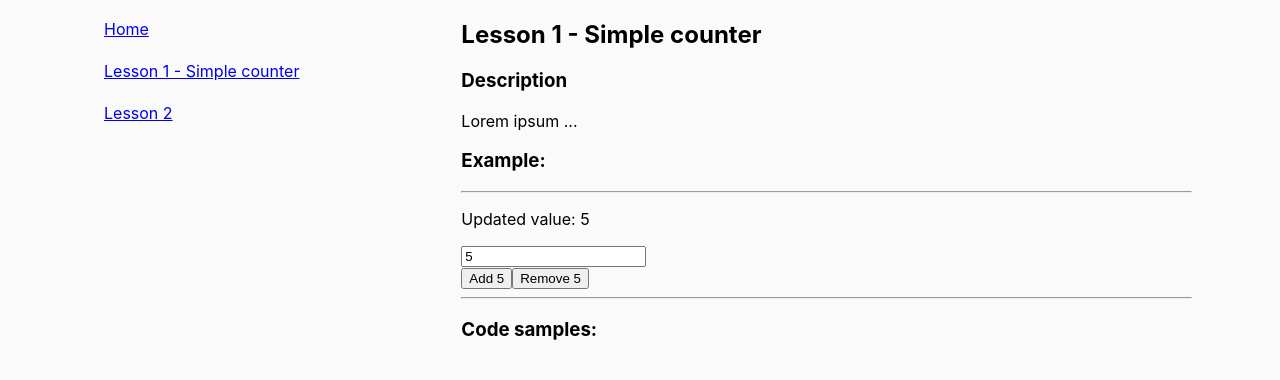
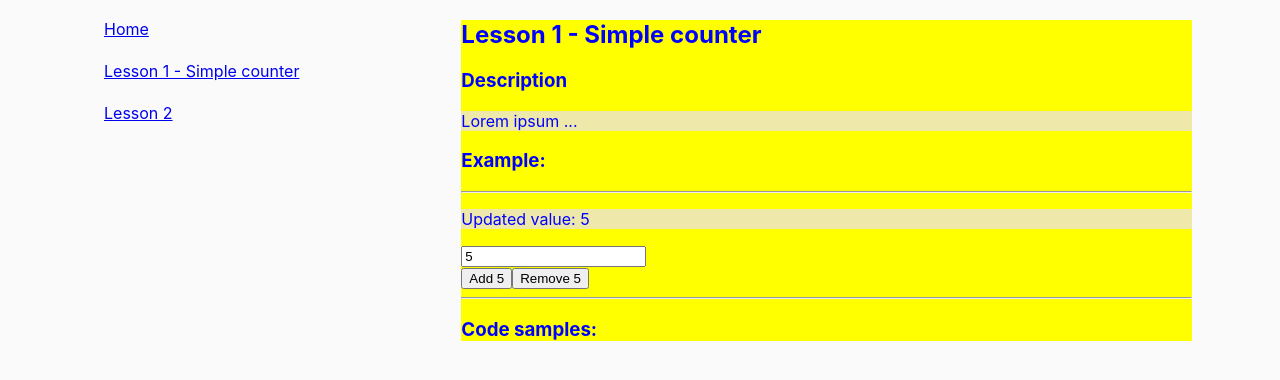
Before and after one commit to Shwartz/react-ts-lessons, a React (Create React App) app: page /lesson1 in a window 1280 px wide. Shown: the top 380 px of the page. Built offline with nearby package versions, Linux system fonts and the light colour scheme.

Commit message:
SCSS support tested, lint issues cleaned

```diff
--- a/src/Home.tsx
+++ b/src/Home.tsx
@@ -1,10 +1,6 @@
 import React from 'react';
 
-interface IProps {
-
-}
-
-export class Home extends React.Component<IProps> {
+export class Home extends React.Component {
 
     render() {
         return (
--- a/src/lesson-1/Lesson1.module.scss
+++ b/src/lesson-1/Lesson1.module.scss
@@ -1,9 +1,8 @@
-.test {
-  color: #ff2727;
-  background: #801737;
-}
-
-.myTest {
+.Lesson1 {
   color: blue;
   background: yellow;
+
+  p {
+    background: palegoldenrod;
+  }
 }
--- a/src/lesson-1/Lesson1.tsx
+++ b/src/lesson-1/Lesson1.tsx
@@ -5,7 +5,10 @@ import {InputWidget} from './widgets/InputWidget';
 import styles from './Lesson1.module.scss';
 
 interface IProps {
-
+    history: object;
+    location: object;
+    match: object;
+    staticContext: undefined;
 }
 
 const appCounter = counter({
@@ -13,7 +16,7 @@ const appCounter = counter({
     updateValue: 5
 });
 
-export class Lesson1 extends React.Component<IProps> {
+export class Lesson1 extends React.Component {
     state: IScope;
 
     constructor(props: IProps) {
@@ -28,7 +31,7 @@ export class Lesson1 extends React.Component<IProps> {
         const {inputValue, updateValue} = this.state;
 
         return (
-            <div>
+            <div className={styles.Lesson1}>
                 <h1>Lesson 1 - Simple counter</h1>
 
                 <h3>Description</h3>
--- a/src/lesson-1/widgets/InputWidget.tsx
+++ b/src/lesson-1/widgets/InputWidget.tsx
@@ -14,7 +14,8 @@ export const InputWidget = ({change, add, remove, inputValue}: IProps) => {
             <input
                 type="number"
                 value={inputValue}
-                onChange={({currentTarget}) => {change(currentTarget.value);}}/>
+                onChange={({currentTarget}) => {change(currentTarget.value); }}
+            />
             <div>
                 <button onClick={add}>Add {inputValue}</button>
                 <button onClick={remove}>Remove {inputValue}</button>
--- a/src/lesson-2/Lesson2.tsx
+++ b/src/lesson-2/Lesson2.tsx
@@ -1,10 +1,6 @@
 import React from 'react';
 
-interface IProps {
-
-}
-
-export class Lesson2 extends React.Component<IProps> {
+export class Lesson2 extends React.Component {
 
     render() {
         return (
--- a/src/serviceWorker.ts
+++ b/src/serviceWorker.ts
@@ -20,12 +20,12 @@ const isLocalhost = Boolean(
     )
 );
 
-interface Config {
+interface IConfig {
     onSuccess?: (registration: ServiceWorkerRegistration) => void;
     onUpdate?: (registration: ServiceWorkerRegistration) => void;
 }
 
-export function register(config?: Config) {
+export function register(config?: IConfig) {
     if (process.env.NODE_ENV === 'production' && 'serviceWorker' in navigator) {
         // The URL constructor is available in all browsers that support SW.
         const publicUrl = new URL(
@@ -49,10 +49,10 @@ export function register(config?: Config) {
                 // Add some additional logging to localhost, pointing developers to the
                 // service worker/PWA documentation.
                 navigator.serviceWorker.ready.then(() => {
-                    console.log(
+                    /*console.log(
                         'This web app is being served cache-first by a service ' +
                         'worker. To learn more, visit http://bit.ly/CRA-PWA'
-                    );
+                    );*/
                 });
             } else {
                 // Is not localhost. Just register service worker
@@ -62,7 +62,7 @@ export function register(config?: Config) {
     }
 }
 
-function registerValidSW(swUrl: string, config?: Config) {
+function registerValidSW(swUrl: string, config?: IConfig) {
     navigator.serviceWorker
         .register(swUrl)
         .then((registration) => {
@@ -77,10 +77,10 @@ function registerValidSW(swUrl: string, config?: Config) {
                             // At this point, the updated precached content has been fetched,
                             // but the previous service worker will still serve the older
                             // content until all client tabs are closed.
-                            console.log(
+                            /*console.log(
                                 'New content is available and will be used when all ' +
                                 'tabs for this page are closed. See http://bit.ly/CRA-PWA.'
-                            );
+                            );*/
 
                             // Execute callback
                             if (config && config.onUpdate) {
@@ -90,7 +90,7 @@ function registerValidSW(swUrl: string, config?: Config) {
                             // At this point, everything has been precached.
                             // It's the perfect time to display a
                             // "Content is cached for offline use." message.
-                            console.log('Content is cached for offline use.');
+                            // console.log('Content is cached for offline use.');
 
                             // Execute callback
                             if (config && config.onSuccess) {
@@ -102,11 +102,11 @@ function registerValidSW(swUrl: string, config?: Config) {
             };
         })
         .catch((error) => {
-            console.error('Error during service worker registration:', error);
+            // console.error('Error during service worker registration:', error);
         });
 }
 
-function checkValidServiceWorker(swUrl: string, config?: Config) {
+function checkValidServiceWorker(swUrl: string, config?: IConfig) {
     // Check if the service worker can be found. If it can't reload the page.
     fetch(swUrl)
         .then((response) => {
@@ -128,9 +128,9 @@ function checkValidServiceWorker(swUrl: string, config?: Config) {
             }
         })
         .catch(() => {
-            console.log(
+            /*console.log(
                 'No internet connection found. App is running in offline mode.'
-            );
+            );*/
         });
 }
 
--- a/tslint.json
+++ b/tslint.json
@@ -18,6 +18,7 @@
         "no-unused-expression": [true, "allow-fast-null-checks"],
         "object-literal-sort-keys": false,
         "no-namespace": false,
+        "jsx-no-lambda": false,
         "member-ordering": [
             true,
             {
```
Also changed, not shown: src/App.tsx (+7 -9 lines).
